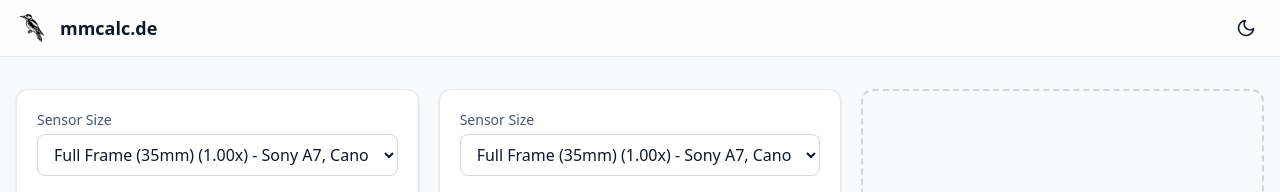
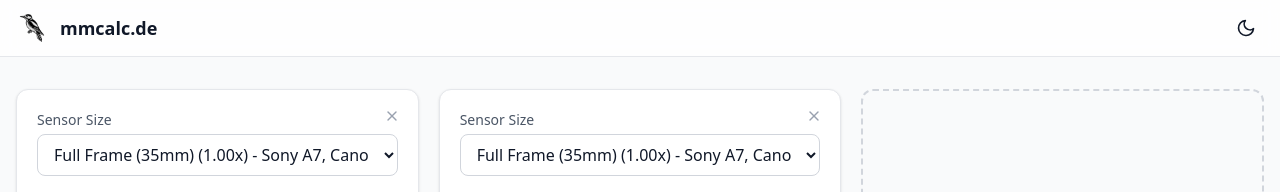
Before and after one commit to SpechtLabs/mmcalc, a React (Vite) app: page / in a window 1280 px wide. Both pictures are taken after typing "5", "5" into the empty fields and a click on the button "Add Comparison". Shown: the top 192 px of the page. Built offline with nearby package versions, Linux system fonts and the light colour scheme.

Commit message:
Make card remove button always visible instead of hover-only
The X button was hidden until hover, making it inaccessible on touch
devices. Now always visible when multiple cards exist, with a larger
tap target.

```diff
--- a/src/components/CalculatorCard.tsx
+++ b/src/components/CalculatorCard.tsx
@@ -78,7 +78,7 @@ export function CalculatorCard({ card, onChange, onRemove }: CalculatorCardProps
         <button
           onClick={onRemove}
           aria-label="Remove card"
-          className="absolute top-3 right-3 p-1 rounded-md text-gray-400 hover:text-red-500 hover:bg-red-50 dark:hover:bg-red-900/20 opacity-0 group-hover:opacity-100 transition-all"
+          className="absolute top-3 right-3 p-1.5 rounded-md text-gray-400 hover:text-red-500 hover:bg-red-50 dark:hover:bg-red-900/20 transition-colors"
         >
           <svg xmlns="http://www.w3.org/2000/svg" width="16" height="16" viewBox="0 0 24 24" fill="none" stroke="currentColor" strokeWidth="2" strokeLinecap="round" strokeLinejoin="round">
             <line x1="18" y1="6" x2="6" y2="18" />
```
